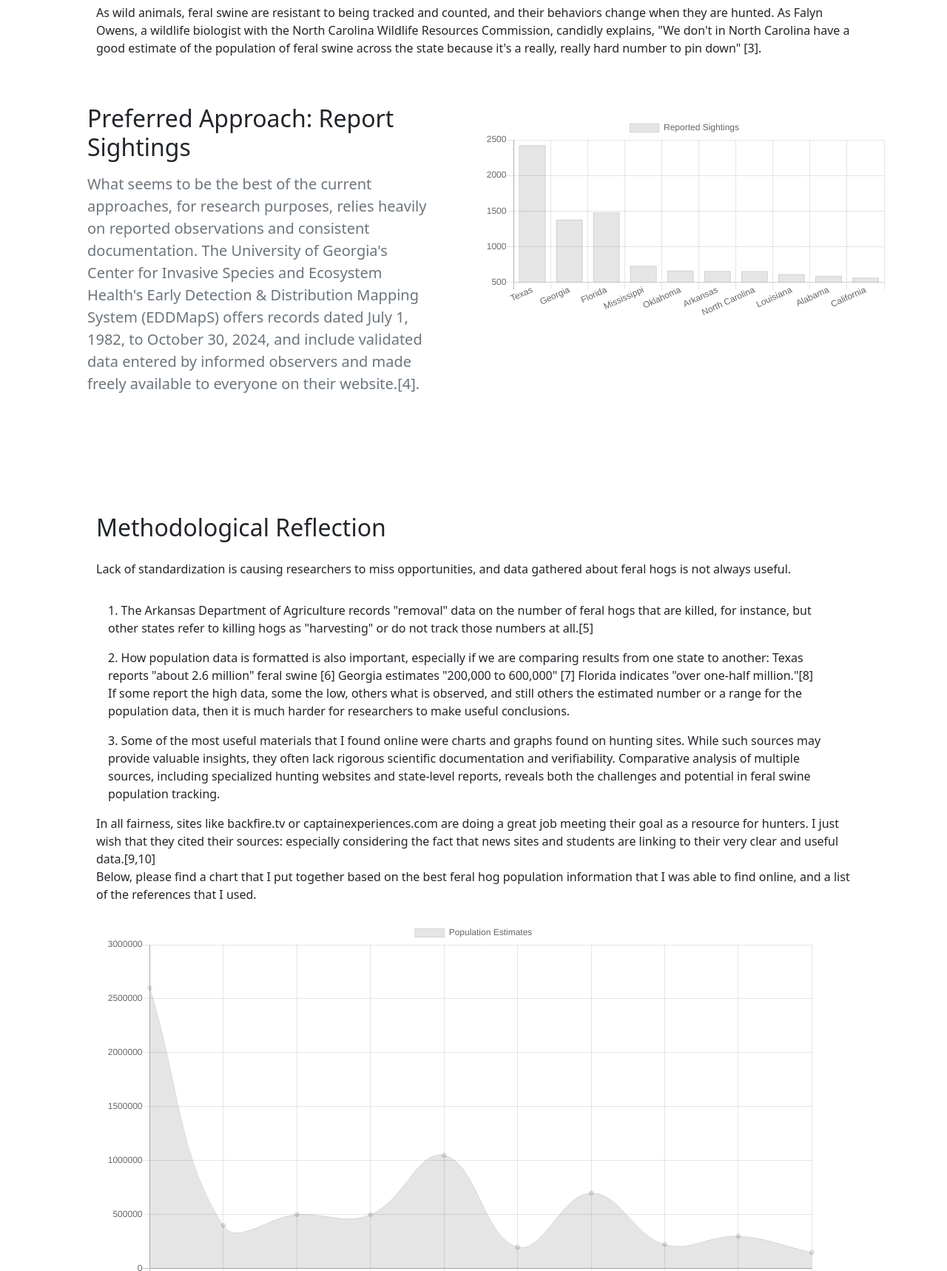
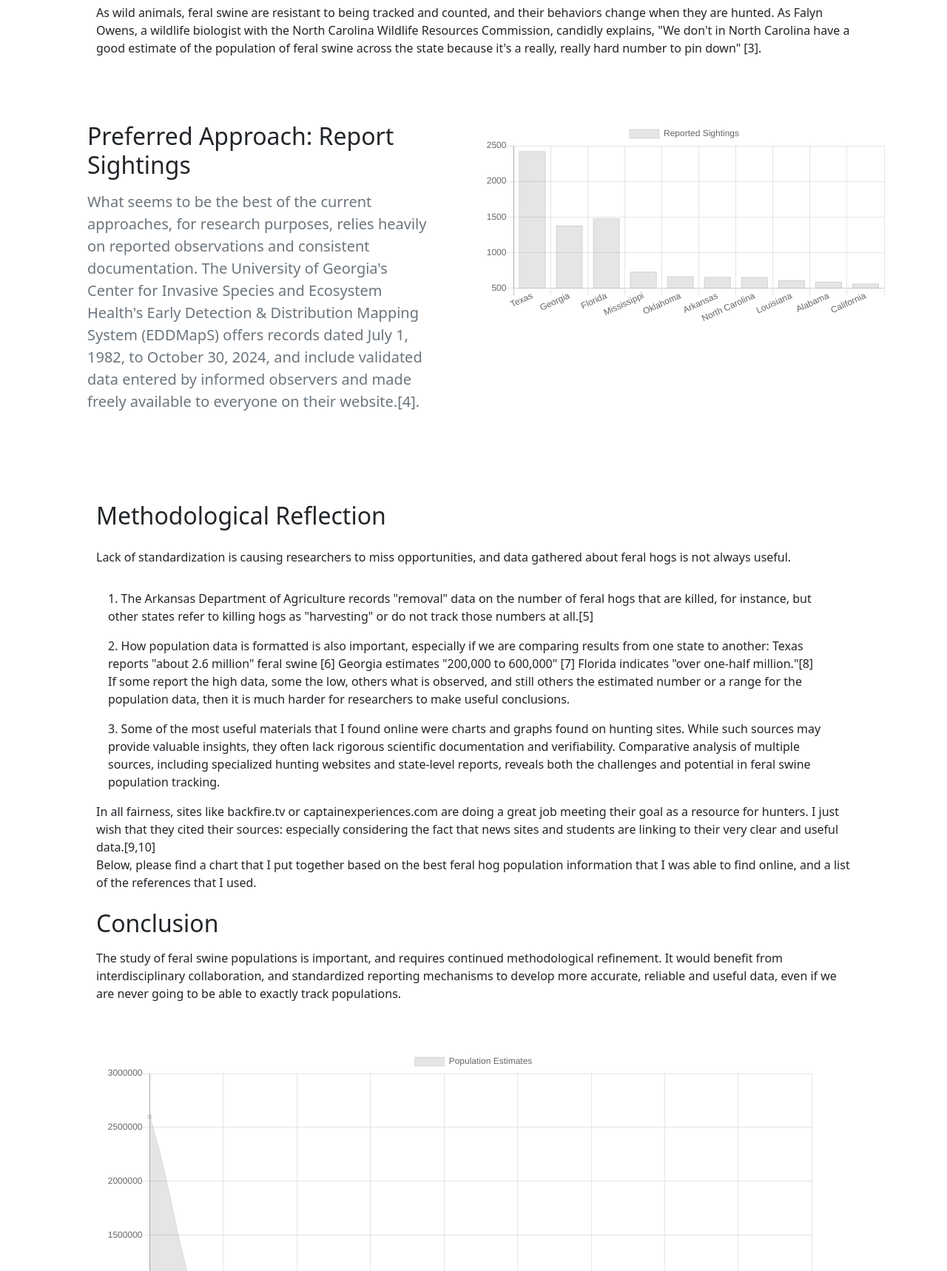
Before and after one commit to scotcorm/xmlDataProject, a website: page index.html in a window 1280 px wide. Shown: the part 582-2300 px from the top of the page at 74% size. Drawn offline with nearby package versions, Linux system fonts and the light colour scheme.

Commit message:
adjustments to get chart.js to work- still getting a 404 error

```diff
--- a/index.html
+++ b/index.html
@@ -114,7 +114,7 @@
       </section>
       <hr />
       <section class="py-5 container">
-        <div class="px-5 mx-auto">
+        <div class="px-5 pb-4 mx-auto">
           <div class="pb-2 mx-auto h2">Data Collection Challenges</div>
           <div>
             <p class="mx-auto">
@@ -145,14 +145,14 @@
               website.[4].
             </p>
           </div>
-          <div class="col-lg-6 col-md-8 mx-auto py-3">
+          <div class="col-lg-6 col-md-8 mx-auto">
             <div class="chart">
               <canvas id="myChart"></canvas>
             </div>
           </div>
         </div>
       </section>
-      <div class="album py-5">
+      <div class="album py-2">
         <div class="container">
           <div class="px-5 pb-2 mx-auto h2">Methodological Reflection</div>
           <div>
@@ -201,15 +201,9 @@
           </div>
         </div>
 
-        <div
-          class="container"
-          style="position: relative; margin: auto; width: 80vw"
-        >
-          <canvas id="myChart2"></canvas>
-        </div>
         <div class="album">
           <div class="container">
-            <div class="px-5 pt-5 pb-2 mx-auto h2">Conclusion</div>
+            <div class="px-5 pb-2 mx-auto h2">Conclusion</div>
             <p class="px-5 pb-5 mx-auto">
               The study of feral swine populations is important, and requires
               continued methodological refinement. It would benefit from
@@ -219,6 +213,13 @@
               populations.
             </p>
           </div>
+        </div>
+
+        <div
+          class="container"
+          style="position: relative; margin: auto; width: 80vw"
+        >
+          <canvas id="myChart2"></canvas>
         </div>
       </div>
       <div class="album py-5 px-5">
@@ -386,6 +387,6 @@
     <script src="https://cdnjs.cloudflare.com/ajax/libs/Chart.js/2.9.3/Chart.js"></script>
     <script src="https://cdnjs.cloudflare.com/ajax/libs/Chart.js/2.9.3/Chart.min.js"></script>
     <script src="barChart.js"></script>
-    <script src="/main.js"></script>
+    <script src="/script.js"></script>
   </body>
 </html>
```
Also changed, not shown: script.js (renamed from main.js).
